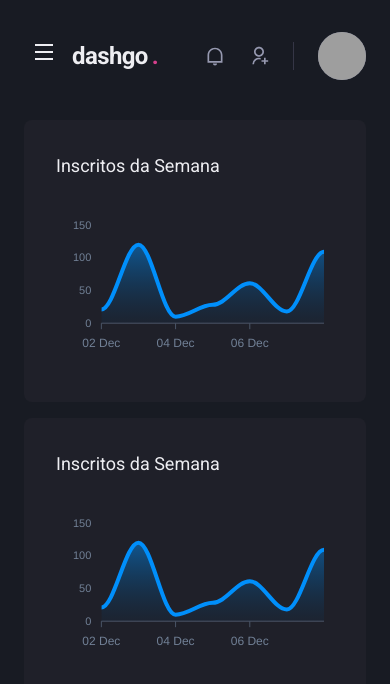
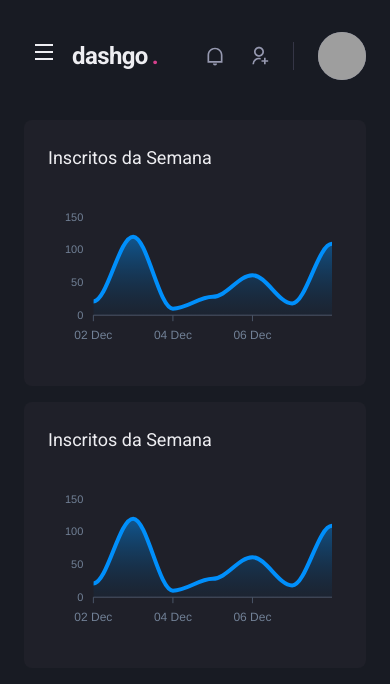
Before and after one commit to lemartins07/dashgo, a Next.js app: page /dashboard in a window 390 px wide. Shown: the top 684 px of the page. Built offline with nearby package versions, Linux system fonts and the light colour scheme; grey boxes are pictures that could not be loaded.

Commit message:
Dashboard responsivo

```diff
--- a/src/pages/dashboard.tsx
+++ b/src/pages/dashboard.tsx
@@ -68,7 +68,7 @@ export default function Dashboard() {
         <Sidebar />
         <SimpleGrid flex="1" gap="4" minChildWidth="320px" align="flex-start">
           <Box
-            p="8"
+            p={["6", "8"]}
             bg="gray.800"
             borderRadius={8}
           >
@@ -78,7 +78,7 @@ export default function Dashboard() {
             <Chart options={options} series={series} type="area" height={160} />
           </Box>
           <Box
-            p="8"
+            p={["6", "8"]}
             bg="gray.800"
             borderRadius={8}
           >
```
